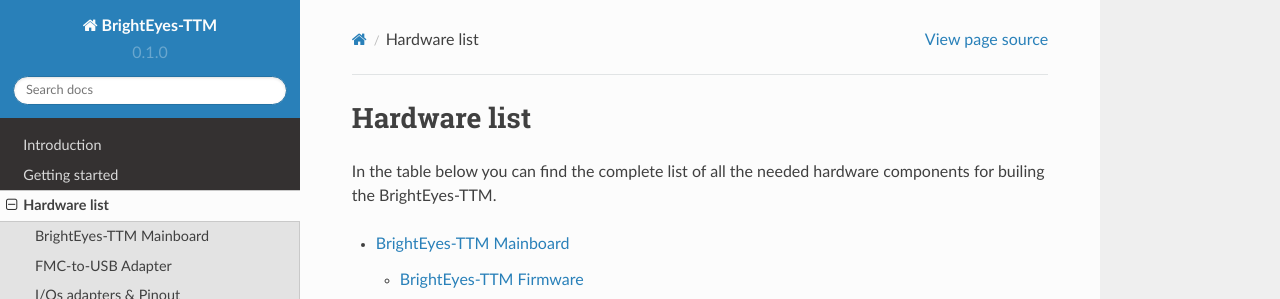
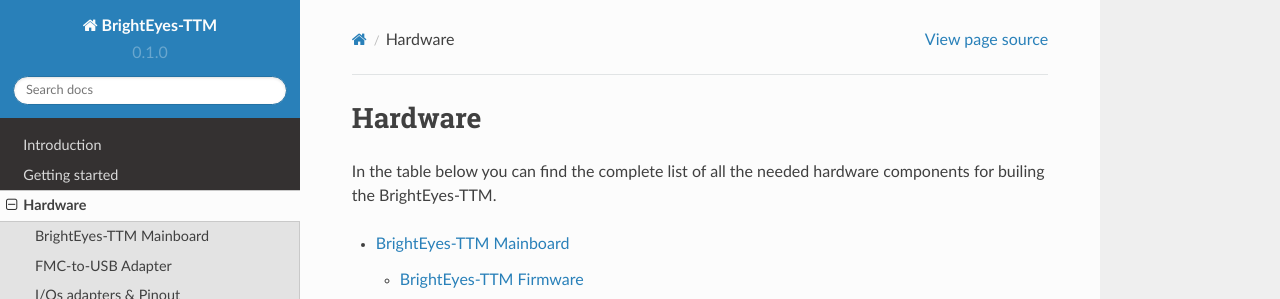
Before and after one commit to mattia-donato/BrightEyes-TTM-docs, a Sphinx documentation site: the page built from docs/source/hardware.md, in a window 1280 px wide and 900 px high. Shown: the top 299 px of the window. Built offline with Sphinx 7.4.7 and the Read the Docs theme 2.0.0, drawn with Linux system fonts in a browser that asks for light colours; pages that are not in the unit, such as notebooks, are missing from menus.

Commit message:
Update hardware.md

````diff
--- a/docs/source/hardware.md
+++ b/docs/source/hardware.md
@@ -1,5 +1,4 @@
-# Hardware list
-
+# Hardware
 In the table below you can find the complete list of all the needed hardware components for builing the BrightEyes-TTM.
 
 ```{toctree}
````
